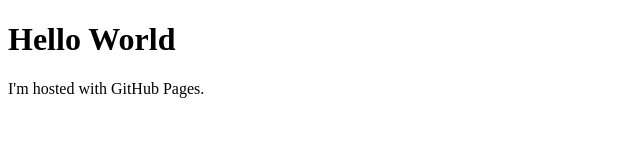
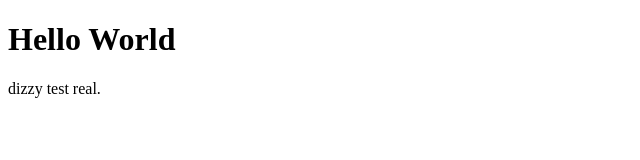
Before and after one commit to dizzyawe/dizzyawe.github.io, a plain HTML site: page index.html in a window 1280 px wide. Shown: the whole page, without its empty margins (0-640 px from the left). Drawn offline with Linux system fonts and the light colour scheme.

Commit message:
Update index.html

```diff
--- a/index.html
+++ b/index.html
@@ -2,6 +2,6 @@
 <html>
 <body>
 <h1>Hello World</h1>
-<p>I'm hosted with GitHub Pages.</p>
+<p>dizzy test real.</p>
 </body>
 </html>
```
